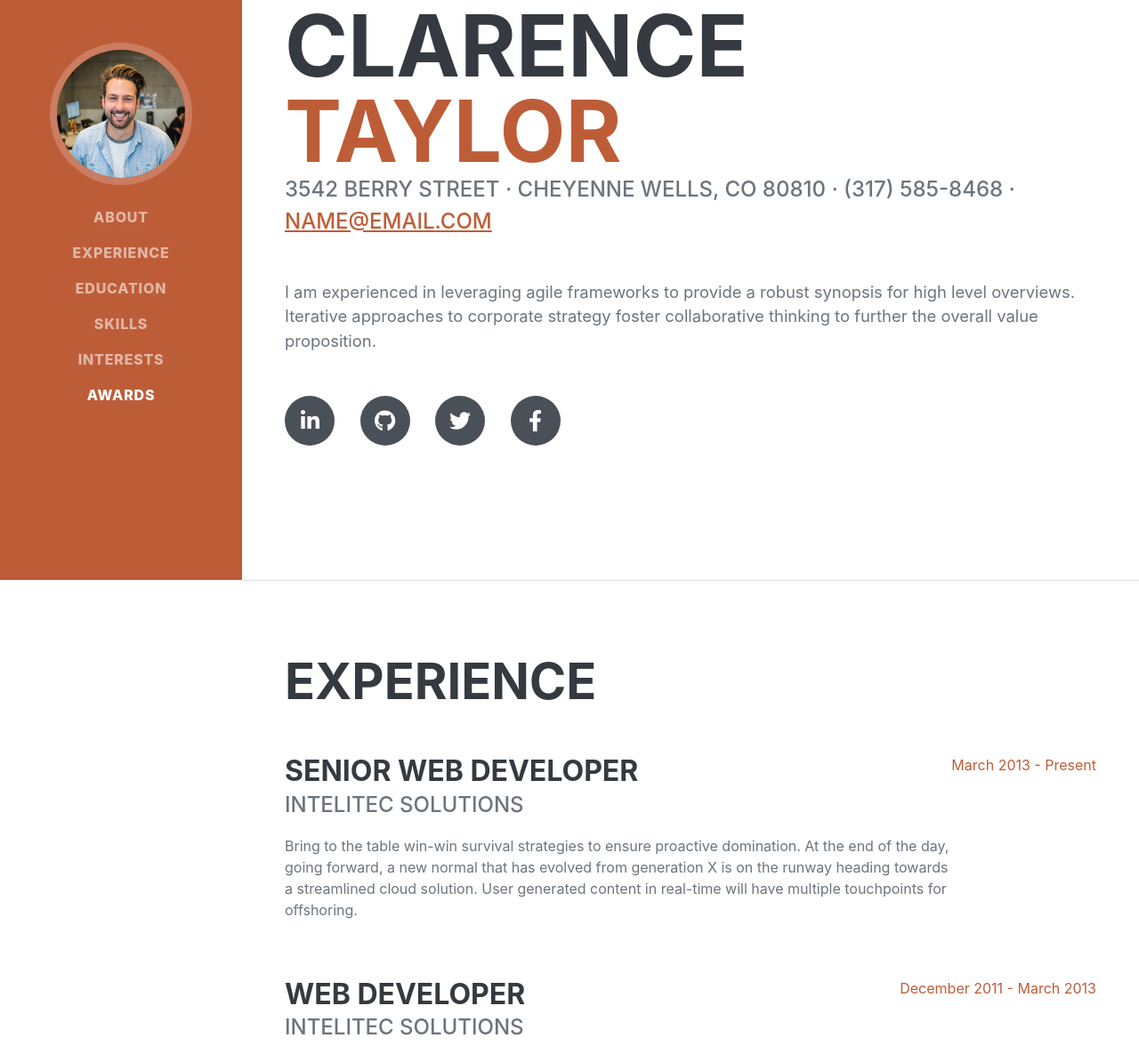
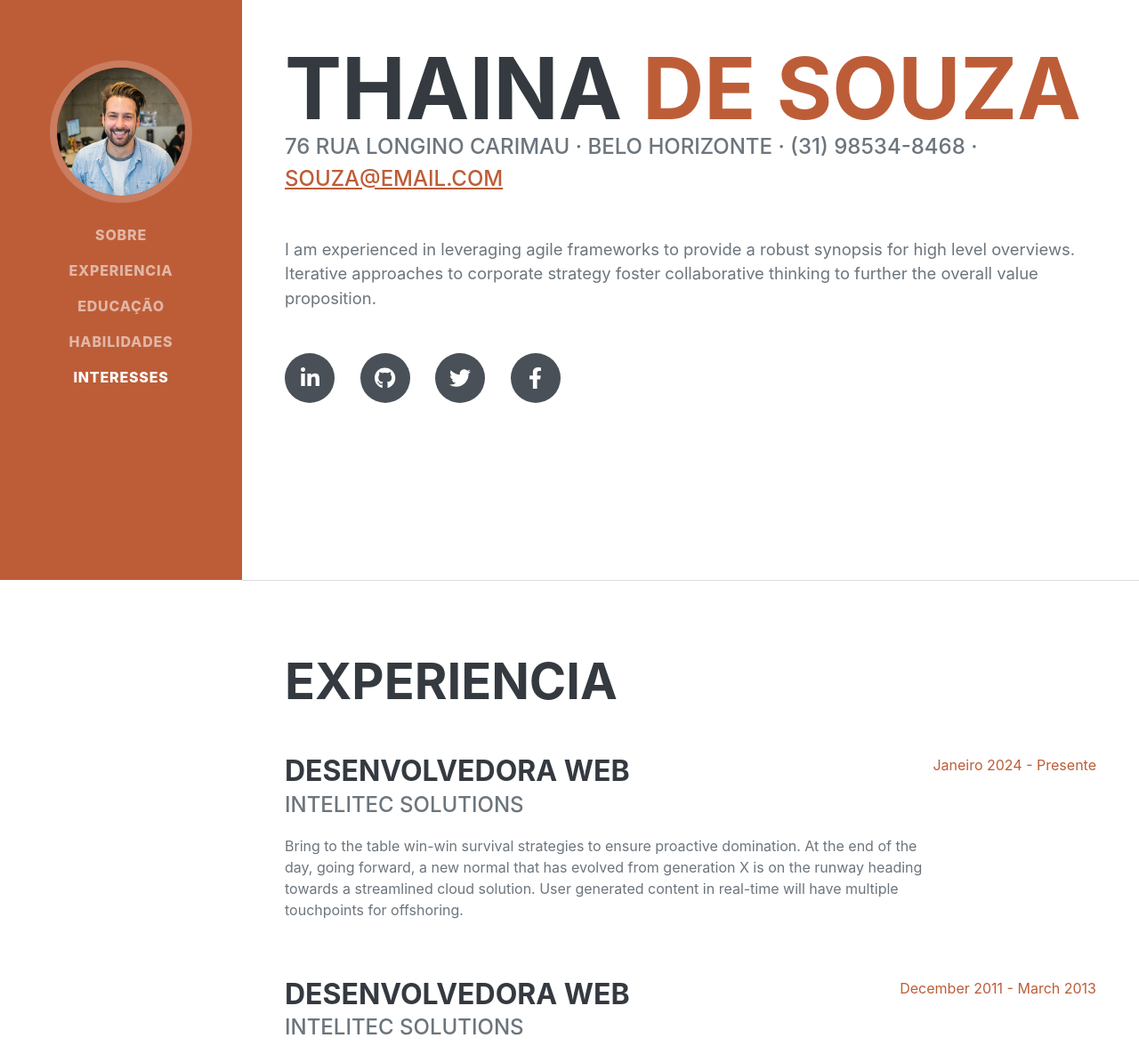
Before and after one commit to Thainasp/portfolio, a plain HTML site: page index.html in a window 1280 px wide. Shown: the part 148-1324 px from the top of the page at 89% size. Drawn offline with nearby package versions, Linux system fonts and the light colour scheme; a web font is replaced by a local one.

Commit message:
Atualizando página

```diff
--- a/index.html
+++ b/index.html
@@ -5,7 +5,7 @@
         <meta name="viewport" content="width=device-width, initial-scale=1, shrink-to-fit=no" />
         <meta name="description" content="" />
         <meta name="author" content="" />
-        <title>Resume - Start Bootstrap Theme</title>
+        <title>Thaina de Souza</title>
         <link rel="icon" type="image/x-icon" href="assets/img/favicon.ico" />
         <!-- Font Awesome icons (free version)-->
         <script src="https://use.fontawesome.com/releases/v6.3.0/js/all.js" crossorigin="anonymous"></script>
@@ -19,18 +19,17 @@
         <!-- Navigation-->
         <nav class="navbar navbar-expand-lg navbar-dark bg-primary fixed-top" id="sideNav">
             <a class="navbar-brand js-scroll-trigger" href="#page-top">
-                <span class="d-block d-lg-none">Clarence Taylor</span>
+                <span class="d-block d-lg-none">Thaina de Souza</span>
                 <span class="d-none d-lg-block"><img class="img-fluid img-profile rounded-circle mx-auto mb-2" src="assets/img/profile.jpg" alt="..." /></span>
             </a>
             <button class="navbar-toggler" type="button" data-bs-toggle="collapse" data-bs-target="#navbarResponsive" aria-controls="navbarResponsive" aria-expanded="false" aria-label="Toggle navigation"><span class="navbar-toggler-icon"></span></button>
             <div class="collapse navbar-collapse" id="navbarResponsive">
                 <ul class="navbar-nav">
-                    <li class="nav-item"><a class="nav-link js-scroll-trigger" href="#about">About</a></li>
-                    <li class="nav-item"><a class="nav-link js-scroll-trigger" href="#experience">Experience</a></li>
-                    <li class="nav-item"><a class="nav-link js-scroll-trigger" href="#education">Education</a></li>
-                    <li class="nav-item"><a class="nav-link js-scroll-trigger" href="#skills">Skills</a></li>
-                    <li class="nav-item"><a class="nav-link js-scroll-trigger" href="#interests">Interests</a></li>
-                    <li class="nav-item"><a class="nav-link js-scroll-trigger" href="#awards">Awards</a></li>
+                    <li class="nav-item"><a class="nav-link js-scroll-trigger" href="#about">Sobre</a></li>
+                    <li class="nav-item"><a class="nav-link js-scroll-trigger" href="#experience">Experiencia</a></li>
+                    <li class="nav-item"><a class="nav-link js-scroll-trigger" href="#education">Educação</a></li>
+                    <li class="nav-item"><a class="nav-link js-scroll-trigger" href="#skills">Habilidades</a></li>
+                    <li class="nav-item"><a class="nav-link js-scroll-trigger" href="#interests">Interesses</a></li>
                 </ul>
             </div>
         </nav>
@@ -40,12 +39,12 @@
             <section class="resume-section" id="about">
                 <div class="resume-section-content">
                     <h1 class="mb-0">
-                        Clarence
-                        <span class="text-primary">Taylor</span>
+                        Thaina
+                        <span class="text-primary">de Souza</span>
                     </h1>
                     <div class="subheading mb-5">
-                        3542 Berry Street · Cheyenne Wells, CO 80810 · (317) 585-8468 ·
-                        <a href="mailto:name@email.com">name@email.com</a>
+                        76 Rua Longino Carimau · Belo Horizonte · (31) 98534-8468 ·
+                        <a href="mailto:name@email.com">souza@email.com</a>
                     </div>
                     <p class="lead mb-5">I am experienced in leveraging agile frameworks to provide a robust synopsis for high level overviews. Iterative approaches to corporate strategy foster collaborative thinking to further the overall value proposition.</p>
                     <div class="social-icons">
@@ -60,18 +59,18 @@
             <!-- Experience-->
             <section class="resume-section" id="experience">
                 <div class="resume-section-content">
-                    <h2 class="mb-5">Experience</h2>
+                    <h2 class="mb-5">Experiencia</h2>
                     <div class="d-flex flex-column flex-md-row justify-content-between mb-5">
                         <div class="flex-grow-1">
-                            <h3 class="mb-0">Senior Web Developer</h3>
+                            <h3 class="mb-0">Desenvolvedora Web</h3>
                             <div class="subheading mb-3">Intelitec Solutions</div>
                             <p>Bring to the table win-win survival strategies to ensure proactive domination. At the end of the day, going forward, a new normal that has evolved from generation X is on the runway heading towards a streamlined cloud solution. User generated content in real-time will have multiple touchpoints for offshoring.</p>
                         </div>
-                        <div class="flex-shrink-0"><span class="text-primary">March 2013 - Present</span></div>
+                        <div class="flex-shrink-0"><span class="text-primary">Janeiro 2024 - Presente</span></div>
                     </div>
                     <div class="d-flex flex-column flex-md-row justify-content-between mb-5">
                         <div class="flex-grow-1">
-                            <h3 class="mb-0">Web Developer</h3>
+                            <h3 class="mb-0">Desenvolvedora Web</h3>
                             <div class="subheading mb-3">Intelitec Solutions</div>
                             <p>Capitalize on low hanging fruit to identify a ballpark value added activity to beta test. Override the digital divide with additional clickthroughs from DevOps. Nanotechnology immersion along the information highway will close the loop on focusing solely on the bottom line.</p>
                         </div>
@@ -99,11 +98,11 @@
             <!-- Education-->
             <section class="resume-section" id="education">
                 <div class="resume-section-content">
-                    <h2 class="mb-5">Education</h2>
+                    <h2 class="mb-5">Educação</h2>
                     <div class="d-flex flex-column flex-md-row justify-content-between mb-5">
                         <div class="flex-grow-1">
-                            <h3 class="mb-0">University of Colorado Boulder</h3>
-                            <div class="subheading mb-3">Bachelor of Science</div>
+                            <h3 class="mb-0">Centro Universitário Uni América Descomplica</h3>
+                            <div class="subheading mb-3">Bacharelado em Engenharia de Software</div>
                             <div>Computer Science - Web Development Track</div>
                             <p>GPA: 3.23</p>
                         </div>
@@ -129,14 +128,11 @@
                         <li class="list-inline-item"><i class="fab fa-html5"></i></li>
                         <li class="list-inline-item"><i class="fab fa-css3-alt"></i></li>
                         <li class="list-inline-item"><i class="fab fa-js-square"></i></li>
-                        <li class="list-inline-item"><i class="fab fa-angular"></i></li>
                         <li class="list-inline-item"><i class="fab fa-react"></i></li>
                         <li class="list-inline-item"><i class="fab fa-node-js"></i></li>
                         <li class="list-inline-item"><i class="fab fa-sass"></i></li>
                         <li class="list-inline-item"><i class="fab fa-less"></i></li>
                         <li class="list-inline-item"><i class="fab fa-wordpress"></i></li>
-                        <li class="list-inline-item"><i class="fab fa-gulp"></i></li>
-                        <li class="list-inline-item"><i class="fab fa-grunt"></i></li>
                         <li class="list-inline-item"><i class="fab fa-npm"></i></li>
                     </ul>
                     <div class="subheading mb-3">Workflow</div>
```
Also changed, not shown: assets/img/favicon.ico.
